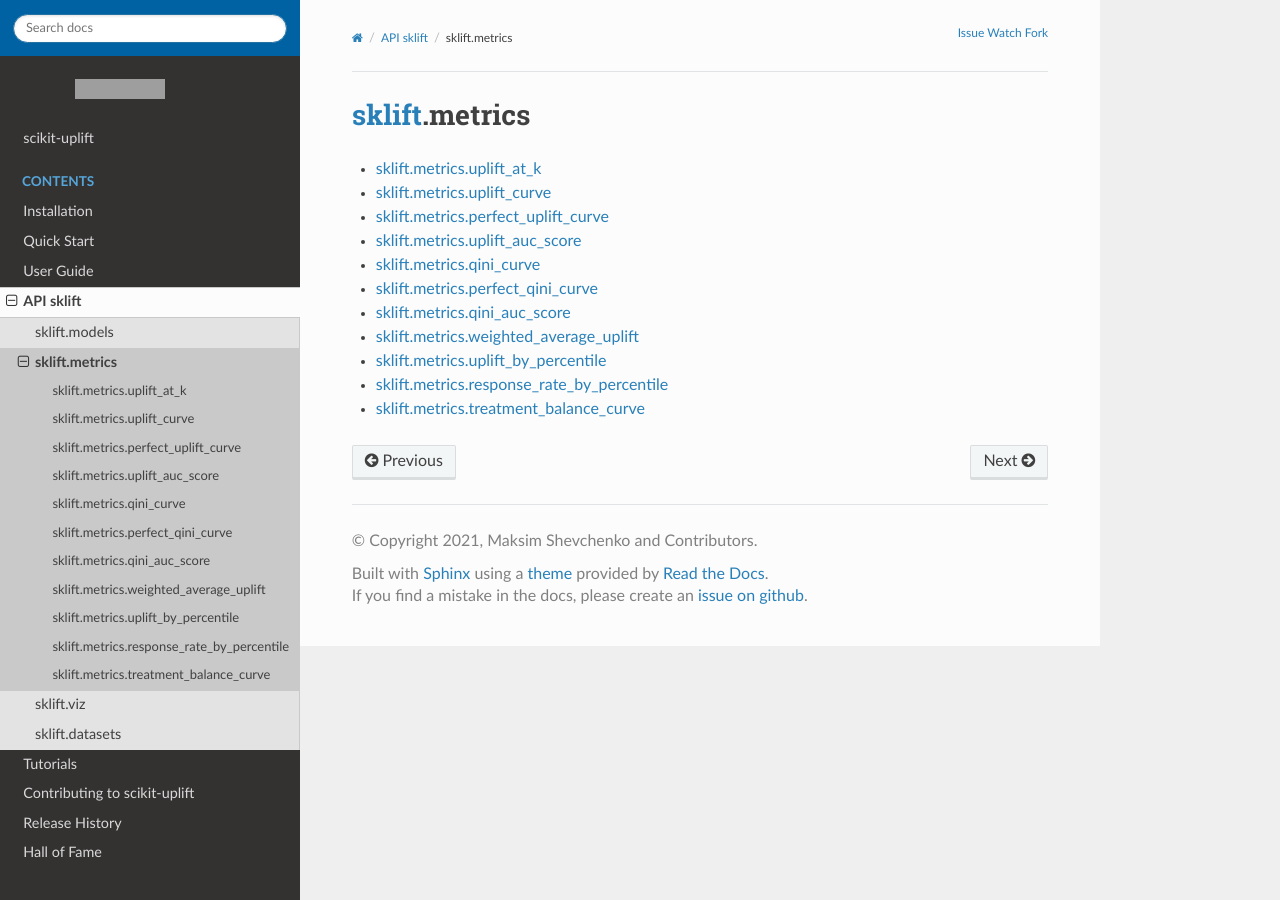
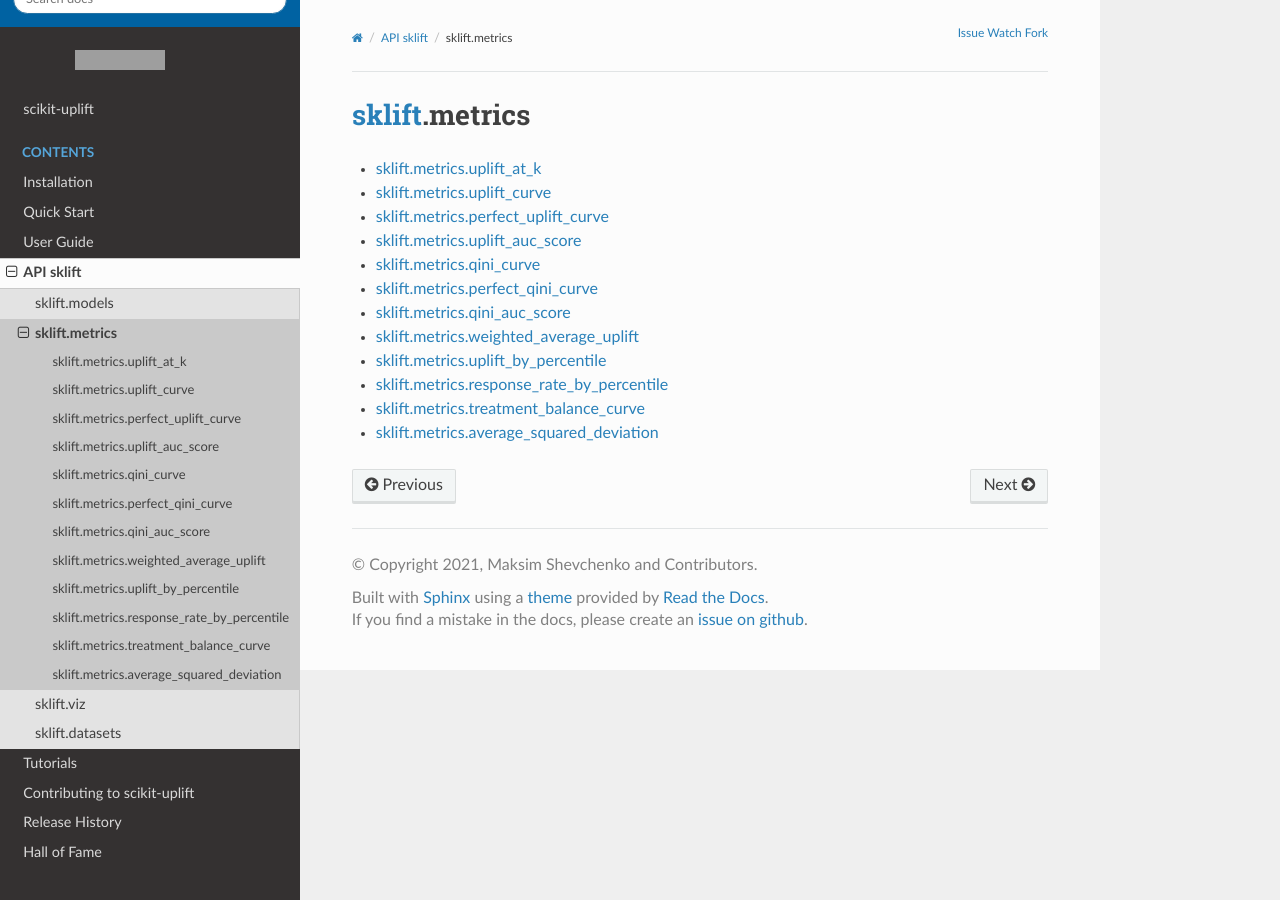
Before and after one commit to maks-sh/scikit-uplift, a Sphinx documentation site: the page built from docs/api/metrics/index.rst, in a window 1280 px wide. Built offline with Sphinx 7.4.7 and the Read the Docs theme 2.0.0, drawn with Linux system fonts in a browser that asks for light colours; grey boxes are pictures that could not be loaded.

Commit message:
add doc for average square deviation

```diff
--- /dev/null
+++ b/docs/api/metrics/average_squared_deviation.rst
@@ -0,0 +1,5 @@
+*************************************************
+`sklift.metrics <./>`_.average_squared_deviation
+*************************************************
+
+.. autofunction:: sklift.metrics.metrics.average_squared_deviation
--- a/docs/api/metrics/index.rst
+++ b/docs/api/metrics/index.rst
@@ -16,3 +16,4 @@
    ./uplift_by_percentile
    ./response_rate_by_percentile
    ./treatment_balance_curve
+   ./average_squared_deviation
```
